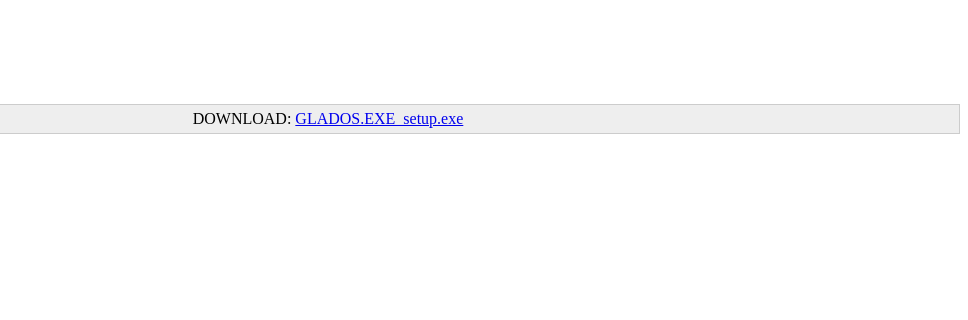
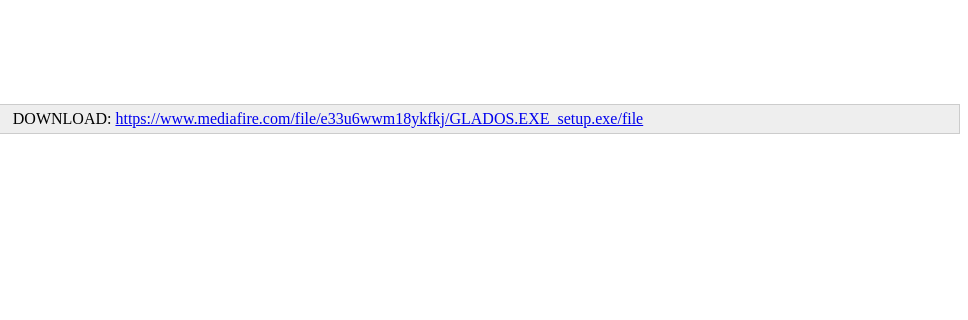
Before and after one commit to zv800/GAME-U, a plain HTML site: page index.html in a window 1280 px wide. Shown: the part 146-466 px from the top of the page, 312-1280 px from the left. Drawn offline with Linux system fonts and the light colour scheme.

Commit message:
Update index.html

```diff
--- a/index.html
+++ b/index.html
@@ -1,4 +1,3 @@
-
 <html>
 <head>
 	<title></title>
@@ -14,7 +13,7 @@
 
 <p>&nbsp;</p>
 
-<div style="background: rgb(238, 238, 238); border: 1px solid rgb(204, 204, 204); padding: 5px 10px; text-align: center;">DOWNLOAD:&nbsp;<a href="GLADOS.EXE_setup.exe" style="text-align: center;">GLADOS.EXE_setup.exe</a></div>
+<div style="background: rgb(238, 238, 238); border: 1px solid rgb(204, 204, 204); padding: 5px 10px; text-align: center;">DOWNLOAD:&nbsp;<a href="https://www.mediafire.com/file/e33u6wwm18ykfkj/GLADOS.EXE_setup.exe/file" style="text-align: center;">https://www.mediafire.com/file/e33u6wwm18ykfkj/GLADOS.EXE_setup.exe/file</a></div>
 
 <p><img alt="" src="https://epic-meninsky-0baea8.netlify.com/1.jpg" style="height: 300px; width: 300px;" /></p>
 
```
